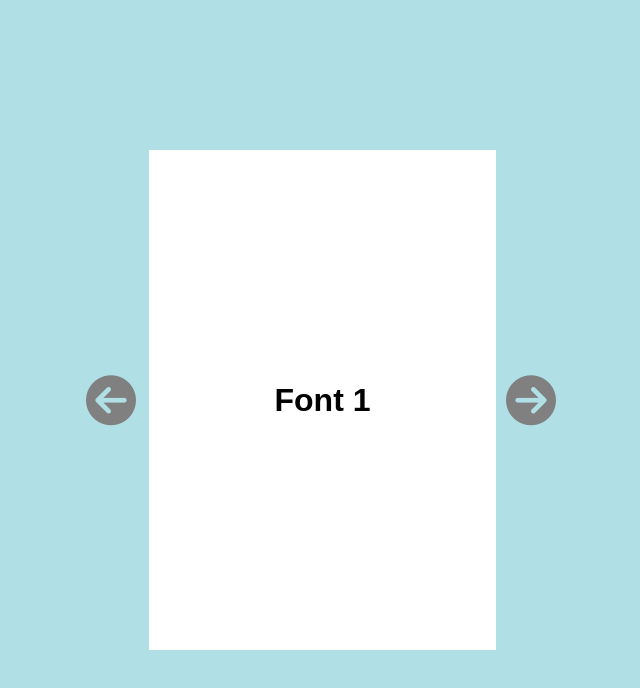
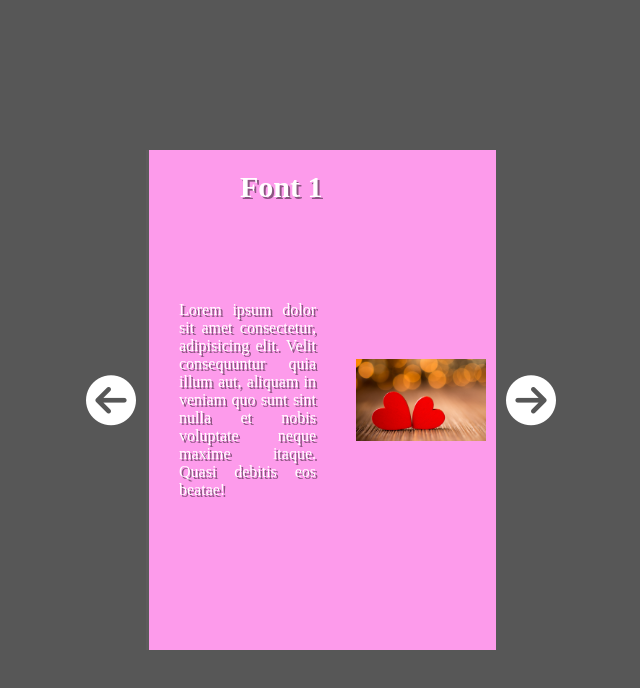
Before and after one commit to flcwalker/Flip-book, a plain HTML site: page index.html in a window 1280 px wide. Shown: the whole page, without its empty margins (319-959 px from the left). Drawn offline with Linux system fonts and the light colour scheme.

Commit message:
Add files via upload
Ajuste de los indices descendentes de la clase "pev-pag" en CSS + Fondo con imagen.

```diff
--- a/index.html
+++ b/index.html
@@ -22,6 +22,8 @@
             <div class="front">
                 <div id="f1" class="front-content">
                     <h1>Font 1</h1>
+                    <p>Lorem ipsum dolor sit amet consectetur, adipisicing elit. Velit consequuntur quia illum aut, aliquam in veniam quo sunt sint nulla et nobis voluptate neque maxime itaque. Quasi debitis eos beatae!</p>
+                    <img src="Imagenes/Love.jpeg" alt="">
                 </div>
             </div>
             <div class="back">
--- a/main.js
+++ b/main.js
@@ -98,40 +98,40 @@ function goPrevPage() {
       case 2:
         closeBook(true);
         paper1.classList.remove("flipped");
-        paper1.style.zIndex = 3;
+        paper1.style.zIndex = 10;
         break;
       case 3:
         paper2.classList.remove("flipped");
-        paper2.style.zIndex = 2;
+        paper2.style.zIndex = 9;
         break;
       case 4: // Nueva página 4
         paper3.classList.remove("flipped");
-        paper3.style.zIndex = 1;
+        paper3.style.zIndex = 8;
         break;
       case 5: // Nueva página 5
         paper4.classList.remove("flipped");
-        paper4.style.zIndex = 2;
+        paper4.style.zIndex = 7;
         break;
       case 6: // Nueva página 6
         paper5.classList.remove("flipped");
-        paper5.style.zIndex = 3;
+        paper5.style.zIndex = 6;
         break;
       case 7: // Nueva página 7
         paper6.classList.remove("flipped");
-        paper6.style.zIndex = 4;
+        paper6.style.zIndex = 5;
         break;
       case 8: // Nueva página 8
         paper7.classList.remove("flipped");
-        paper7.style.zIndex = 5;
+        paper7.style.zIndex = 4;
         break;
       case 9: // Nueva página 9
         paper8.classList.remove("flipped");
-        paper8.style.zIndex = 6;
+        paper8.style.zIndex = 3;
         break;
       case 10: // Nueva página 10
         openBook();
         paper9.classList.remove("flipped");
-        paper9.style.zIndex = 7;
+        paper9.style.zIndex = 2;
         break;
       case 1: // Última página
         openBook();
--- a/styles.css
+++ b/styles.css
@@ -9,9 +9,29 @@ body {
   display: flex;
   justify-content: center;
   align-items: center;
+  font-family: lobster;
+  background-color: #575757;
+  /* Paleta de colores: reemplazar con el color deseado */
+}
 
-  font-family: sans-serif;
-  background-color: powderblue;
+h1 {
+  position: absolute;
+  top: 20px;
+  height: 50px;
+  transform: translateX(-50%);
+  color: #ffffff;
+  font-size: 30px;
+  z-index: 9999;
+  text-shadow: 2px 2px rgba(0, 0, 0, 0.451);
+}
+
+
+p {
+  margin: 0 auto;
+  padding: 30px;
+  text-align: justify;
+  color: #ffffff;
+  text-shadow: 2px 2px rgba(0, 0, 0, 0.451);
 }
 
 /* Book */
@@ -29,12 +49,12 @@ body {
   top: 0;
   left: 0;
   perspective: 1500px;
-
 }
 
 .front,
 .back {
-  background-color: white;
+  background-color: #fd9beb;
+  /* Paleta de colores: reemplazar con el color deseado */
   position: absolute;
   width: 100%;
   height: 100%;
@@ -47,7 +67,8 @@ body {
 .front {
   z-index: 1;
   backface-visibility: hidden;
-  border-left: 3px solid powderblue;
+  border-left: 3px solid hsl(0, 0%, 36%);
+  /* Paleta de colores: reemplazar con el color deseado */
 }
 
 .back {
@@ -79,7 +100,7 @@ button {
   background-color: transparent;
   cursor: pointer;
   margin: 10px;
-  transition: transform 0.5s;
+  /*transition: transform 0.5s;*/
 }
 
 button:focus {
@@ -87,12 +108,21 @@ button:focus {
 }
 
 button:hover i {
-  color: #636363;
+  color: #f8c0f2;
+  /* Paleta de colores: reemplazar con el color deseado */
 }
 
 i {
   font-size: 50px;
-  color: gray;
+  color: #ffffff;
+  /* Paleta de colores: reemplazar con el color deseado */
+}
+
+#f1 img {
+  width: 150px;
+  height: auto;
+  padding: 10px;
+  border-style: 6px solid black;
 }
 
 /* Paper stack order */
@@ -119,6 +149,7 @@ i {
 #p6 {
   z-index: 5;
 }
+
 #p7 {
   z-index: 4;
 }
```
Also changed, not shown: Imagenes/Fondo amor.jpg (added), Imagenes/Love.jpeg (added), Imagenes/RobloxScreenShot20230722_144348314.png (added), Imagenes/RobloxScreenShot20230722_144412130.png (added), 1 other file.
